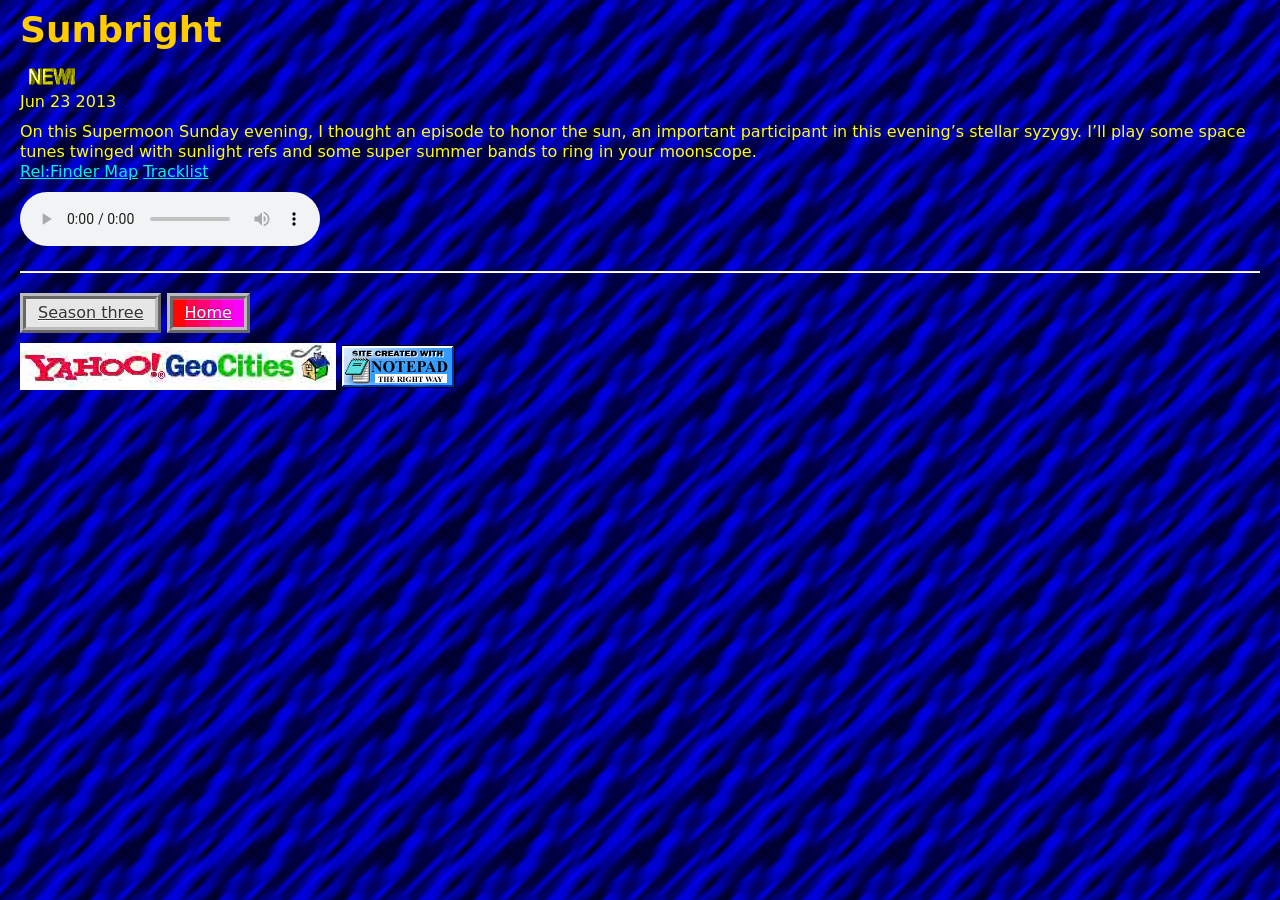
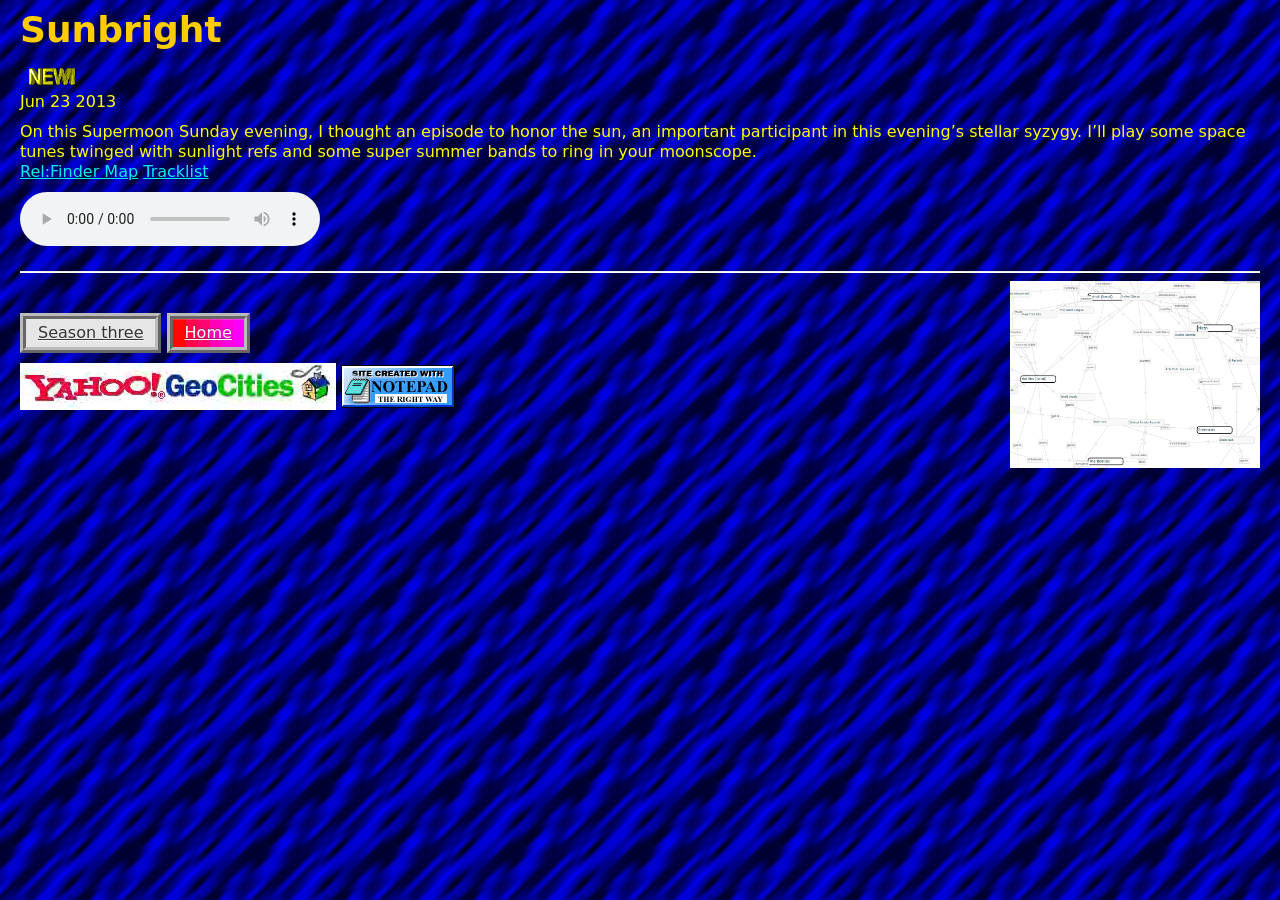
Before and after one commit to auremoser/stereosemantics, a Jekyll site: the page built from _posts/2013-06-23-sunbright.html, in a window 1280 px wide. Built offline with Jekyll 4.4.1, drawn with Linux system fonts in a browser that asks for light colours.

Commit message:
updated relfinders for season 3

```diff
--- a/_layouts/season03.html
+++ b/_layouts/season03.html
@@ -29,9 +29,14 @@ layout: default
 				{% else %}
 					Sorry audio for this episode isn't available :(
 				{% endif %}
+
 			{% endif %}
 
 			<hr>
+			<br>
+				<a href="{{ site.baseurl }}/img/s03/rel-finder/ep{{ page.episode | plus: 100 | replace_first: '1', '' }}.png">
+						<img class="rel-finder-map" src="{{ site.baseurl }}/img/s03/rel-finder/ep{{ page.episode | plus: 100 | replace_first: '1', '' }}.png">
+				</a>
 
 			<p>
 			{% if page.episode %}
```
